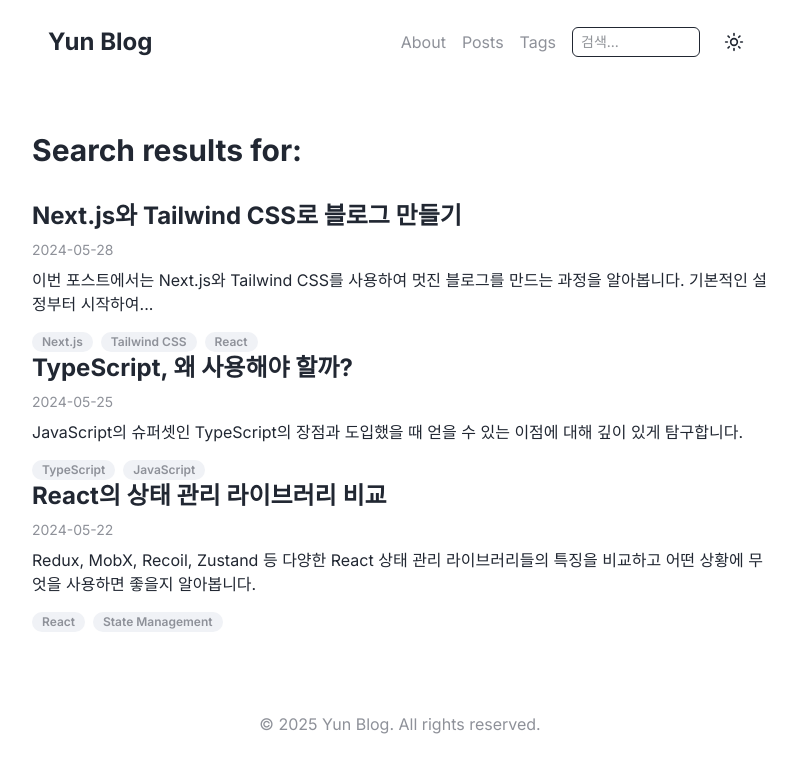
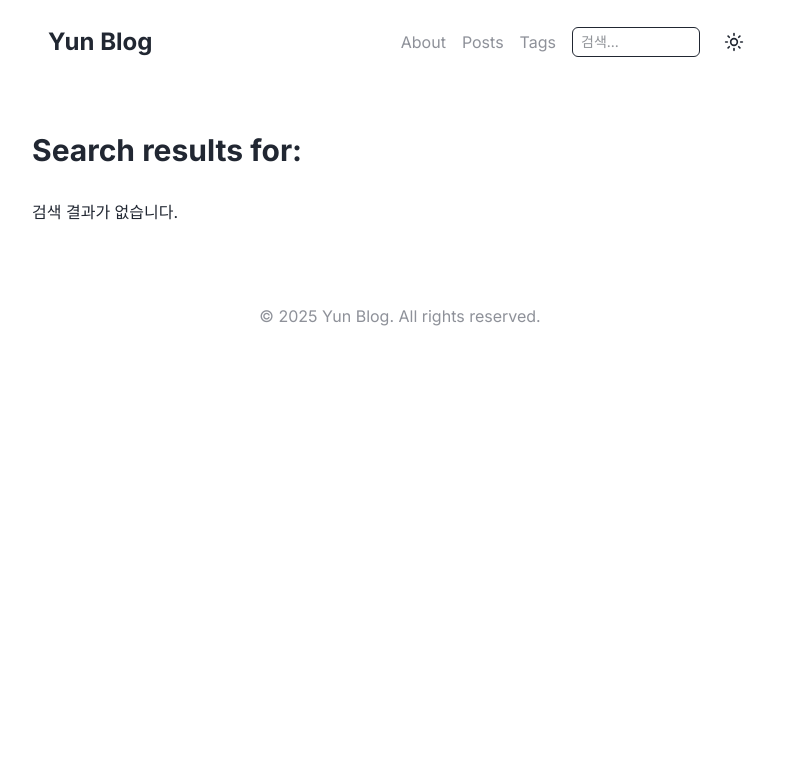
Before and after one commit to Yseek/yun-blog, a Next.js app: page /search in a window 1280 px wide. Shown: the top 772 px of the page, without its empty margins (240-1036 px from the left). Built offline with nearby package versions, Linux system fonts and the light colour scheme.

Commit message:
✅ 검색 수정

```diff
--- a/src/app/search/page.tsx
+++ b/src/app/search/page.tsx
@@ -1,24 +1,28 @@
 "use client";
 
+import { Suspense } from 'react'; // Suspense를 import 합니다.
 import { useSearchParams } from 'next/navigation';
 import { PostPreview } from '@/components/PostPreview';
 import { posts } from '@/posts';
 
-export default function SearchPage() {
+// URL 파라미터를 읽고 검색 로직을 처리하는 실제 컨텐츠 컴포넌트
+function SearchContent() {
   const searchParams = useSearchParams();
   const query = searchParams.get('q') || '';
 
-  const filteredPosts = posts.filter(post =>
-    post.title.toLowerCase().includes(query.toLowerCase()) ||
-    post.summary.toLowerCase().includes(query.toLowerCase())
-  );
+  const filteredPosts = query
+    ? posts.filter(post =>
+        post.title.toLowerCase().includes(query.toLowerCase()) ||
+        post.summary.toLowerCase().includes(query.toLowerCase())
+      )
+    : []; // 검색어가 없을 때는 빈 배열을 반환합니다.
 
   return (
     <div className="py-12">
       <h1 className="text-3xl font-bold mb-8">
         Search results for: <span className="text-primary">{query}</span>
       </h1>
-      <div>
+      <div className="space-y-8">
         {filteredPosts.length > 0 ? (
           filteredPosts.map(post => (
             <PostPreview key={post.id} post={post} />
@@ -30,3 +34,13 @@ export default function SearchPage() {
     </div>
   );
 }
+
+// Search 페이지의 최종 형태
+export default function SearchPage() {
+  return (
+    // Suspense로 감싸서 빌드 오류를 해결합니다.
+    <Suspense fallback={<div>Loading search results...</div>}>
+      <SearchContent />
+    </Suspense>
+  );
+}
--- a/src/components/SearchInput.tsx
+++ b/src/components/SearchInput.tsx
@@ -1,21 +1,41 @@
 "use client";
 
-import { useState } from 'react';
-import { useRouter } from 'next/navigation';
+import { useState, useEffect } from 'react';
+import { useRouter, usePathname, useSearchParams } from 'next/navigation';
 
 export function SearchInput() {
-  const [query, setQuery] = useState('');
   const router = useRouter();
+  const pathname = usePathname();
+  const searchParams = useSearchParams();
 
-  const handleSearch = (e: React.FormEvent) => {
-    e.preventDefault();
-    if (query.trim()) {
-      router.push(`/search?q=${query.trim()}`);
+  // URL의 쿼리 파라미터로 input의 초기 상태를 설정합니다.
+  const [query, setQuery] = useState(searchParams.get('q') || '');
+
+  // 디바운싱을 위한 useEffect
+  useEffect(() => {
+    // 300ms 지연을 시키는 타이머를 설정합니다.
+    const timer = setTimeout(() => {
+      // 현재 경로가 /search가 아닐 때만 /search로 이동시킵니다.
+      // 이미 /search 페이지에 있다면, URL의 쿼리 파라미터만 교체(replace)합니다.
+      if (query) {
+        if (pathname !== '/search') {
+          router.push(`/search?q=${query}`);
+        } else {
+          router.replace(`/search?q=${query}`);
         }
-  };
+      } else if (pathname === '/search') {
+        // 검색어가 비어있고 현재 페이지가 /search라면, 검색어 없는 페이지로 이동합니다.
+        router.push('/search');
+      }
+    }, 300); // 300ms 후에 실행
+
+    // 이 useEffect가 다시 실행되기 전에 이전 타이머를 취소합니다.
+    // (사용자가 타이핑을 계속하는 동안에는 API 호출이 일어나지 않도록 함)
+    return () => clearTimeout(timer);
+  }, [query, pathname, router]);
+
 
   return (
-    <form onSubmit={handleSearch}>
     <input
       type="search"
       value={query}
@@ -23,6 +43,5 @@ export function SearchInput() {
       placeholder="검색..."
       className="px-2 py-1 rounded-md border bg-transparent text-sm w-32 focus:w-40 transition-all"
     />
-    </form>
   );
 }
```
Lines whose indentation alone changed are shown as unchanged.
